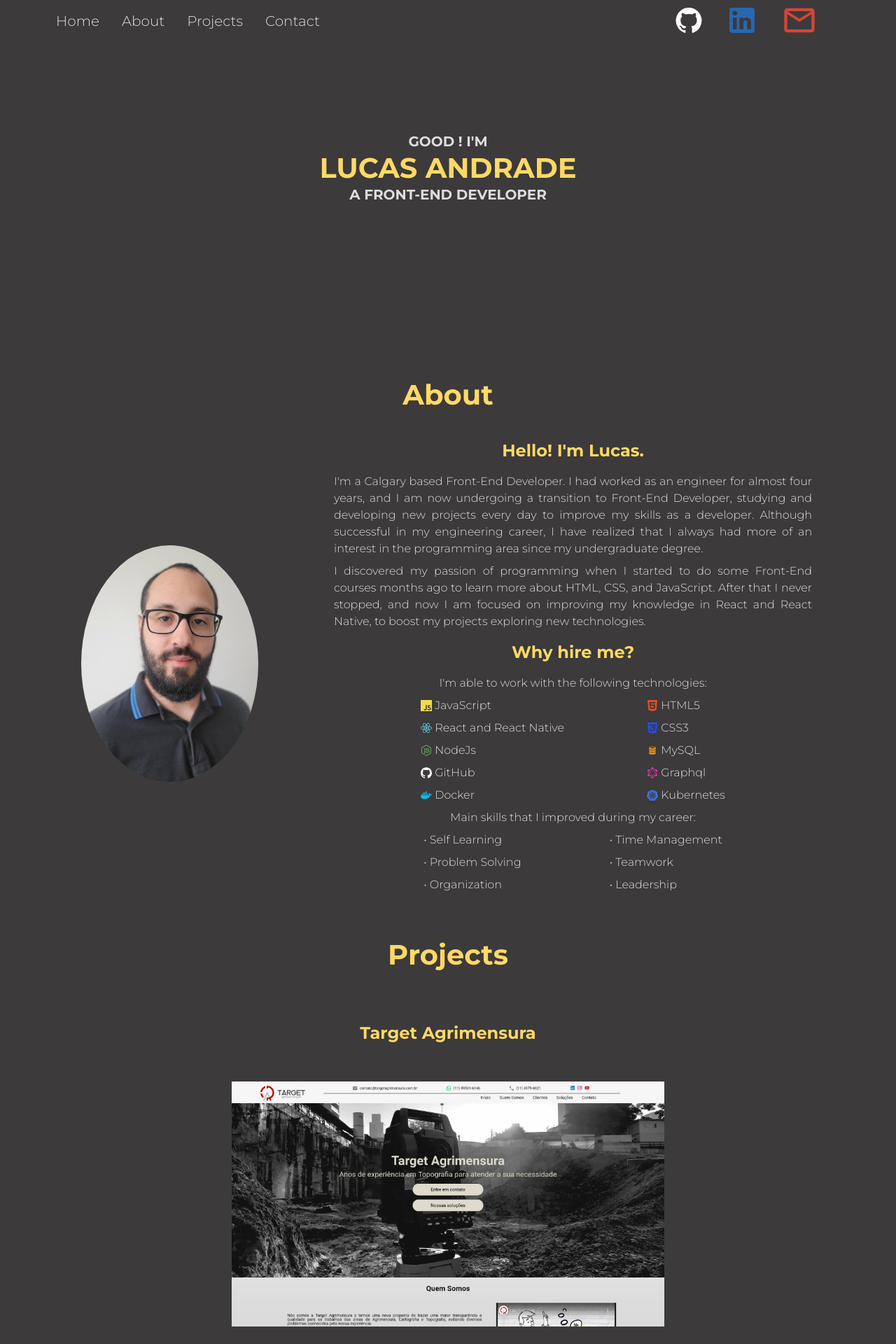
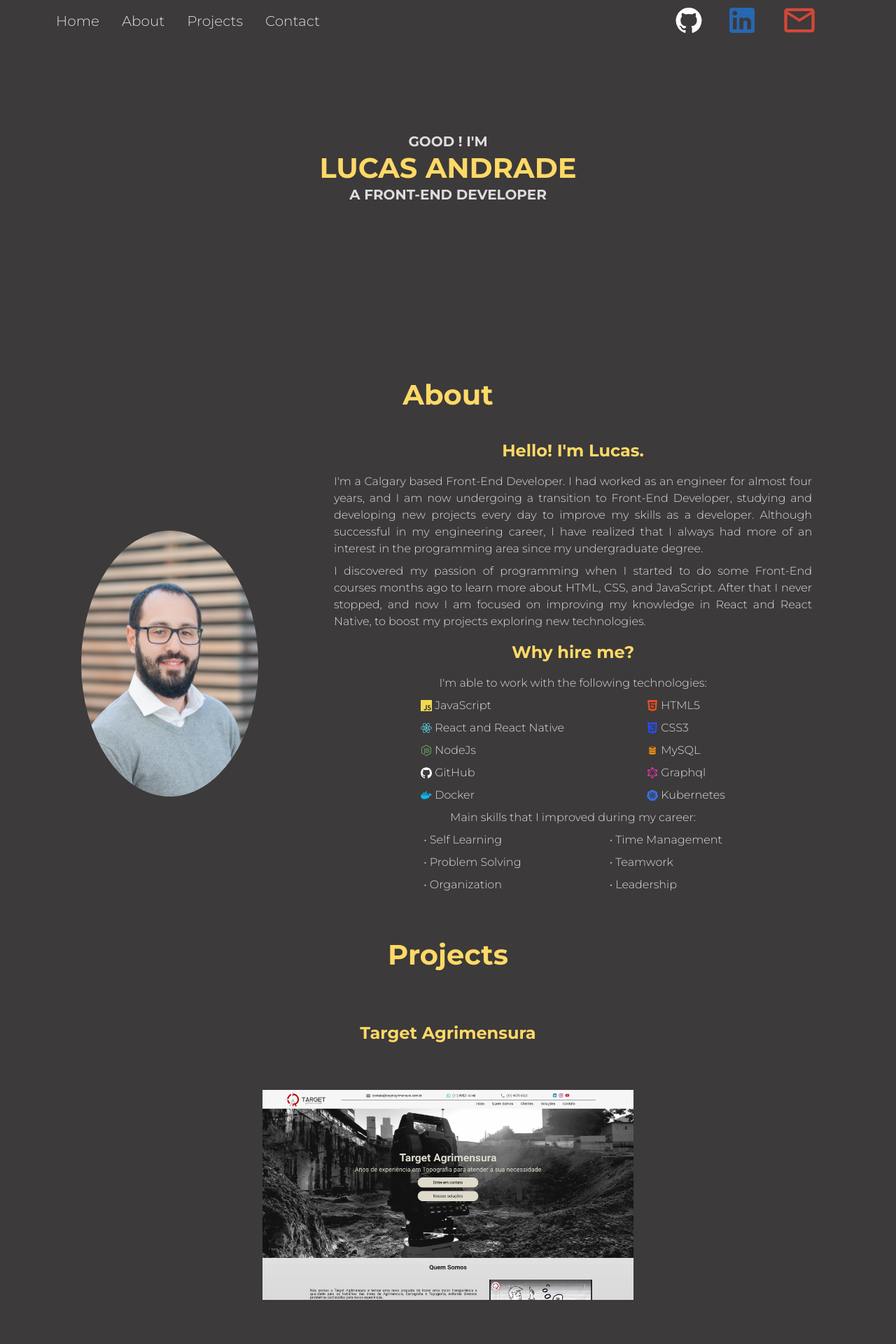
Before and after one commit to lucas-andrade94/react-portfolio, a React (Create React App) app: page / in a window 1280 px wide. Shown: the top 1920 px of the page at 70% size. Built offline with nearby package versions, Linux system fonts and the light colour scheme.

Commit message:
Fixing carousel

```diff
--- a/src/components/Portfolio/Carousel/style.js
+++ b/src/components/Portfolio/Carousel/style.js
@@ -9,7 +9,7 @@ export const DivCarousel = styled.div`
 
 export const DivInner = styled.div`
   white-space: nowrap;
-  transition: transform 0.3s;
+  transition: transform 1s;
 `;
 
 export const DivItem = styled.div`
--- a/src/components/Portfolio/style.js
+++ b/src/components/Portfolio/style.js
@@ -58,7 +58,7 @@ export const ContentImg = styled.div`
 export const ContentText = styled.div`
   display: flex;
   flex-direction: column;
-  width: 60%;
+  width: 1000px;
   padding-right: 5%;
 
   @media (min-width: 0px) and (max-width: 767px) {
@@ -81,7 +81,11 @@ export const ContentText = styled.div`
 `;
 
 export const ProjectImage = styled.img`
-  height: 350px;
+  height: 300px;
+  &:hover {
+    transform: scale(1.1);
+    transition: 0.4s;
+  }
 
   @media (min-width: 0px) and (max-width: 479px) {
     height: 170px;
@@ -93,7 +97,11 @@ export const ProjectImage = styled.img`
 `;
 
 export const ProjectImageMobile = styled.img`
-  height: 350px;
+  height: 300px;
+  &:hover {
+    transform: scale(1.1);
+    transition: 0.4s;
+  }
 
   @media (min-width: 0px) and (max-width: 767px) {
     height: 225px;
```
Also changed, not shown: src/assets/Profile_Image.webp, 1 other file (tests, documents, lock files or other folders).
